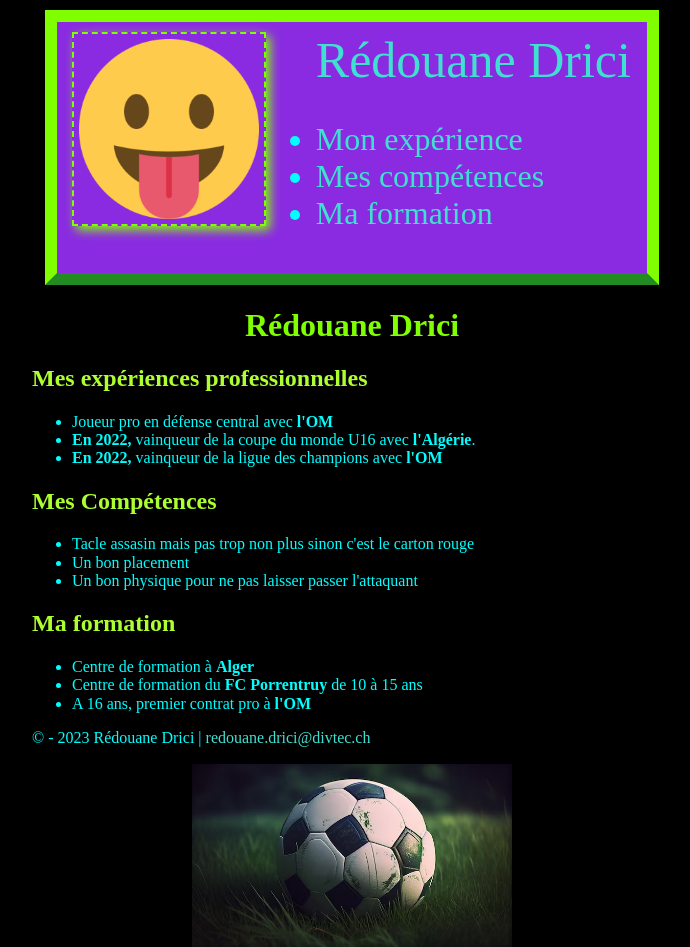
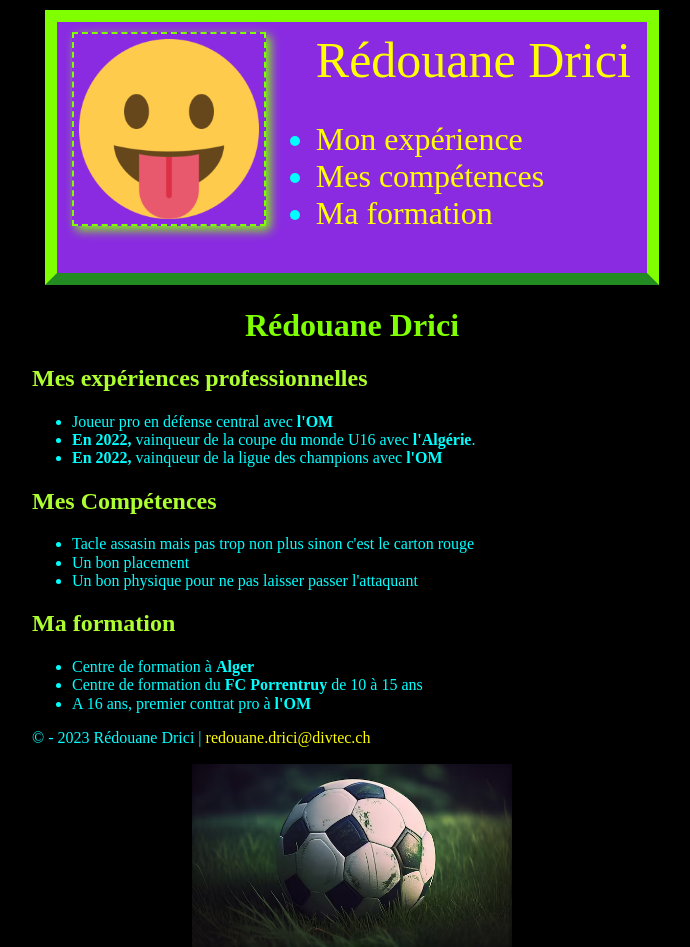
Before and after one commit to divtec-cejef/cv-01-html-dricred, a plain HTML site: page index.html in a window 1280 px wide. Shown: the whole page, without its empty margins (288-978 px from the left). Drawn offline with nearby package versions, Linux system fonts and the light colour scheme.

Commit message:
ajout de style

```diff
--- a/css/main.css
+++ b/css/main.css
@@ -40,12 +40,12 @@ body {
     padding-bottom: 200px;
 }
 a {
-    color: turquoise;
+    color: yellow;
     text-decoration: none;
 }
 
 a:hover {
-    color: aqua;
+    color: gold;
 }
 h1, h1 + p
 {
```
